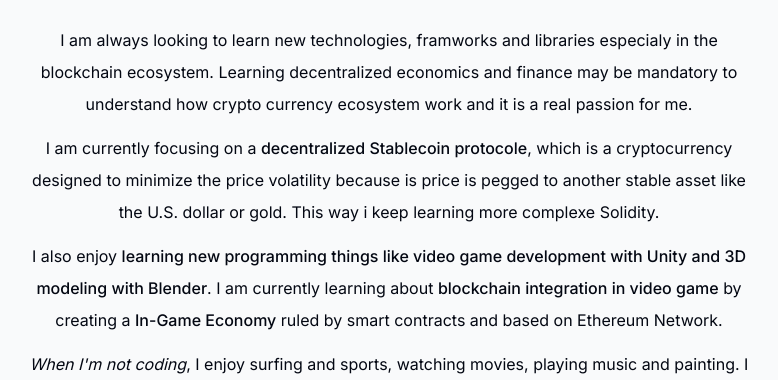
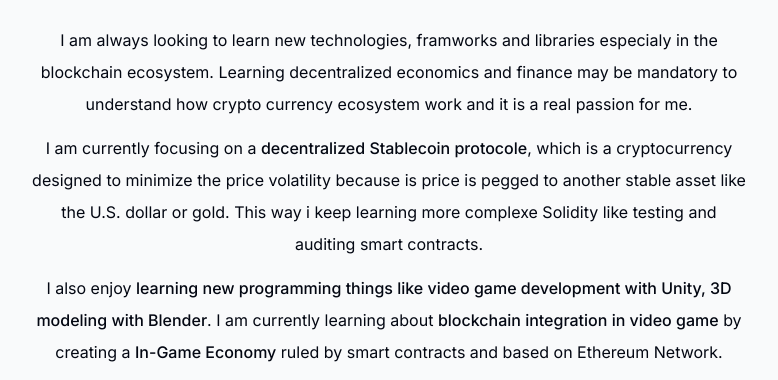
Before and after one commit to NeelClaudel/Portfolio-CV, a Next.js app: page / in a window 1280 px wide. Shown: the part 1480-1860 px from the top of the page, without its empty margins (251-1029 px from the left). Built offline with nearby package versions, Linux system fonts and the light colour scheme; no server answers.

Commit message:
modified:   components/about.tsx

```diff
--- a/components/about.tsx
+++ b/components/about.tsx
@@ -63,13 +63,14 @@ export default function About() {
         <span className="font-medium">decentralized Stablecoin protocole</span>,
         which is a cryptocurrency designed to minimize the price volatility
         because is price is pegged to another stable asset like the U.S. dollar
-        or gold. This way i keep learning more complexe Solidity.
+        or gold. This way i keep learning more complexe Solidity like testing
+        and auditing smart contracts.
       </p>
       <p>
         I also enjoy{" "}
         <span className="font-medium">
-          learning new programming things like video game development with Unity
-          and 3D modeling with Blender
+          learning new programming things like video game development with
+          Unity, 3D modeling with Blender
         </span>
         . I am currently learning about{" "}
         <span className="font-medium">
```
